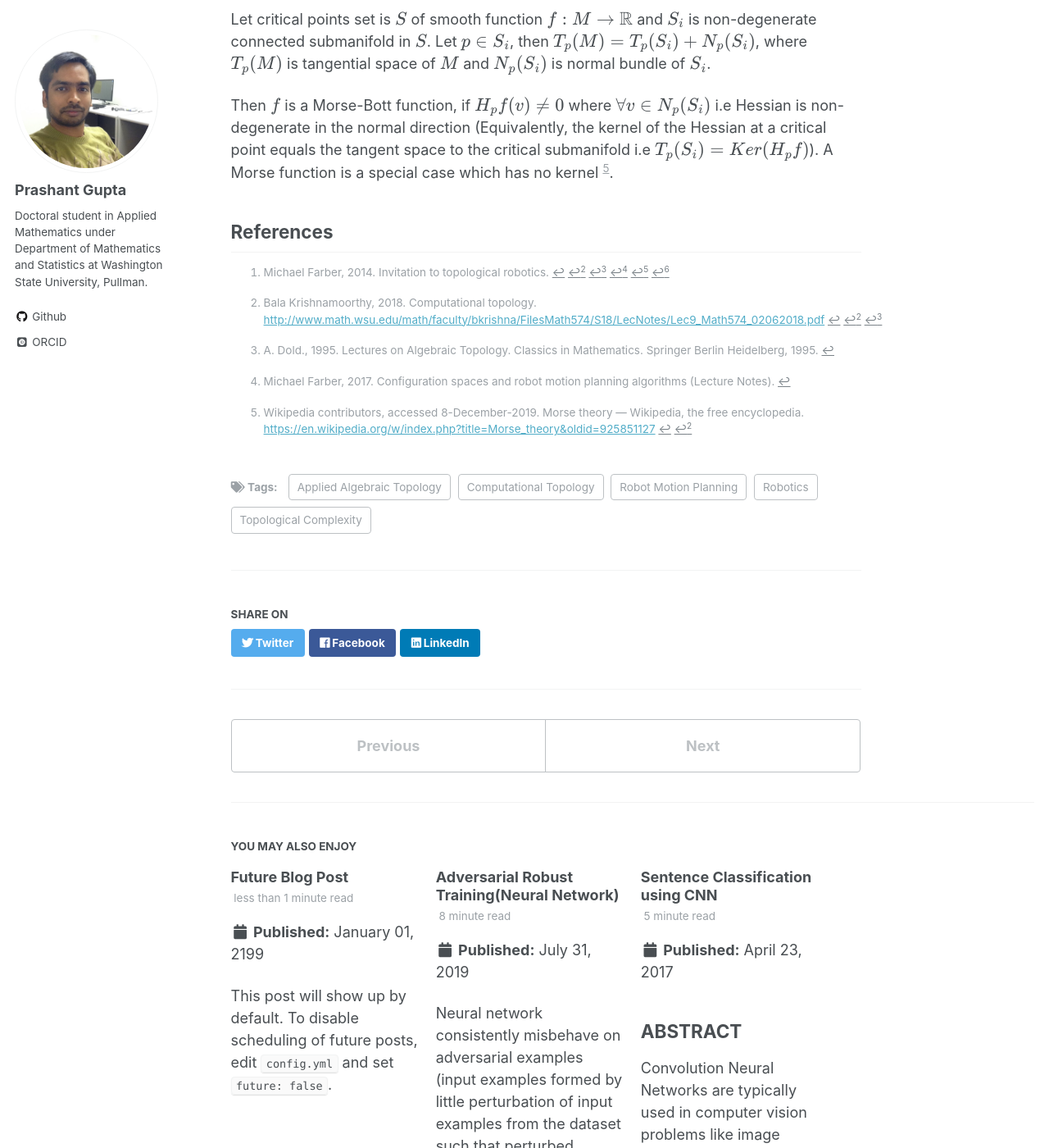
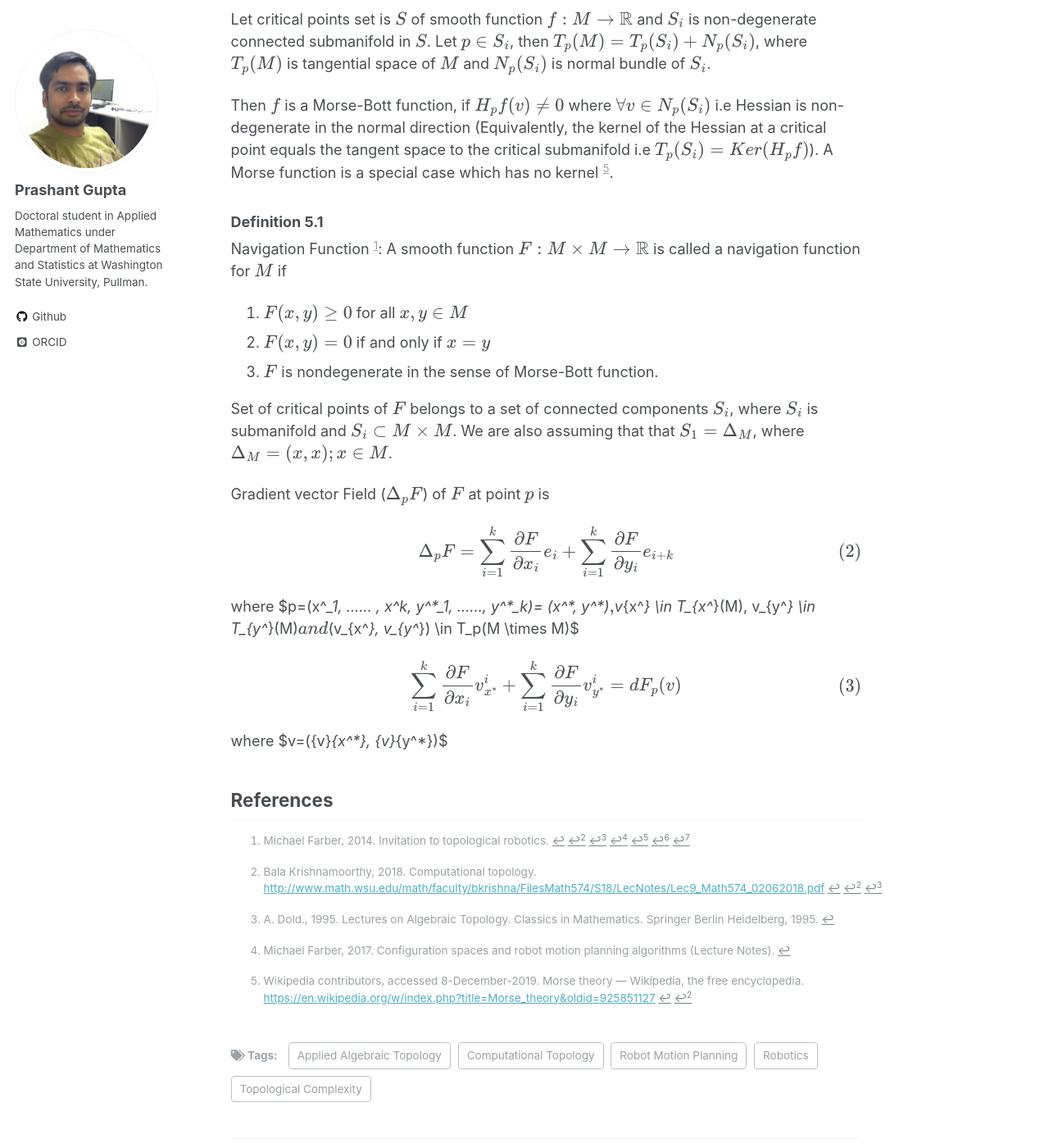
Before and after one commit to pragup/pragup.github.io, a Jekyll site: the page built from _posts/2020-03-08-Topological-Robot-Motion-Planning.md, in a window 1280 px wide and 1400 px high, scrolled down 7236 px. Shown: the whole window at 82% size. Built offline with Jekyll 4.4.1, drawn with Linux system fonts in a browser that asks for light colours; some web fonts are replaced; formulas are drawn with MathJax 3; some of the changed text lies outside the part shown.

Commit message:
no message

```diff
--- a/_posts/2020-03-08-Topological-Robot-Motion-Planning.md
+++ b/_posts/2020-03-08-Topological-Robot-Motion-Planning.md
@@ -190,6 +190,29 @@ Let critical points set is $S$ of smooth function $f: M \to \mathbb{R}$ and $S_i
 Then $f$ is a Morse-Bott function, if $H_pf(v) \neq 0$ where $\forall v \in N_p(S_i)$ i.e Hessian is non-degenerate in the normal direction (Equivalently, the kernel of the Hessian at a critical point equals the tangent space to the critical submanifold i.e $T_p(S_i) = Ker(H_pf)$).
 A Morse function is a special case which has no kernel [^Wi2019].
 
+### Definition 5.1 ###
+
+Navigation Function [^Mi2014]:  A smooth function $F: M \times M \to \mathbb{R}$ is called a navigation function for $M$ if
+
+1. $F(x, y) \geq 0$ for all $x, y \in M$
+2. $F(x, y) = 0$ if and only if $x = y$
+3. $F$ is nondegenerate in the sense of Morse-Bott function.
+
+
+Set of critical points of $F$ belongs to a set  of connected components $\{S_i\}$, where $S_i$ is submanifold and
+$ S_i \subset M \times M$. We are also assuming that that $S_1 = \Delta_{M}$, where $\Delta_{M} = \{(x, x); x \in M \}$.
+
+Gradient vector Field ($\Delta_p F$) of $F$ at point $p$ is
+
+$$\Delta_p F = \sum_{i =1}^{k} \frac{\partial F}{\partial x_i} e_i + \sum_{i =1}^{k} \frac{\partial F}{\partial y_i} e_{i + k}$$
+
+where $p=(x^*_1, ...... , x^*_k, y^*_1, ......, y^*_k)= (x^*, y^*)$, $v_{x^*} \in T_{x^*}(M), v_{y^*} \in T_{y^*}(M)$ and $(v_{x^*}, v_{y^*}) \in T_p(M \times M)$
+
+$$\sum_{i =1}^{k} \frac{\partial F}{\partial x_i} {v}^i_{x^*} + \sum_{i =1}^{k} \frac{\partial F}{\partial y_i} {v}^i_{y^*} = dF_p(v)$$
+
+where $v=({v}_{x^*}, {v}_{y^*})$
+
+
 ## References ##
 
 [^Ra2018]: Ralph L. Cohen, , 2018. Algebraic topological aspects of morse theory. [http://virtualmath1.stanford.edu/~ralph/morsecourse/biglectures.pdf](http://virtualmath1.stanford.edu/~ralph/morsecourse/biglectures.pdf)
```
